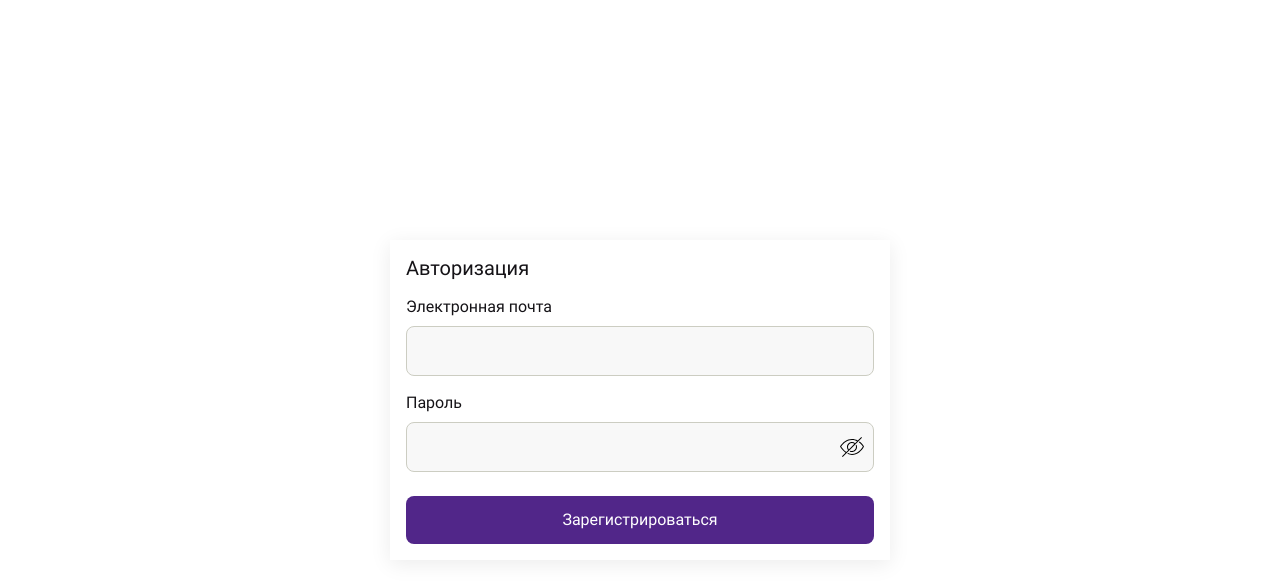
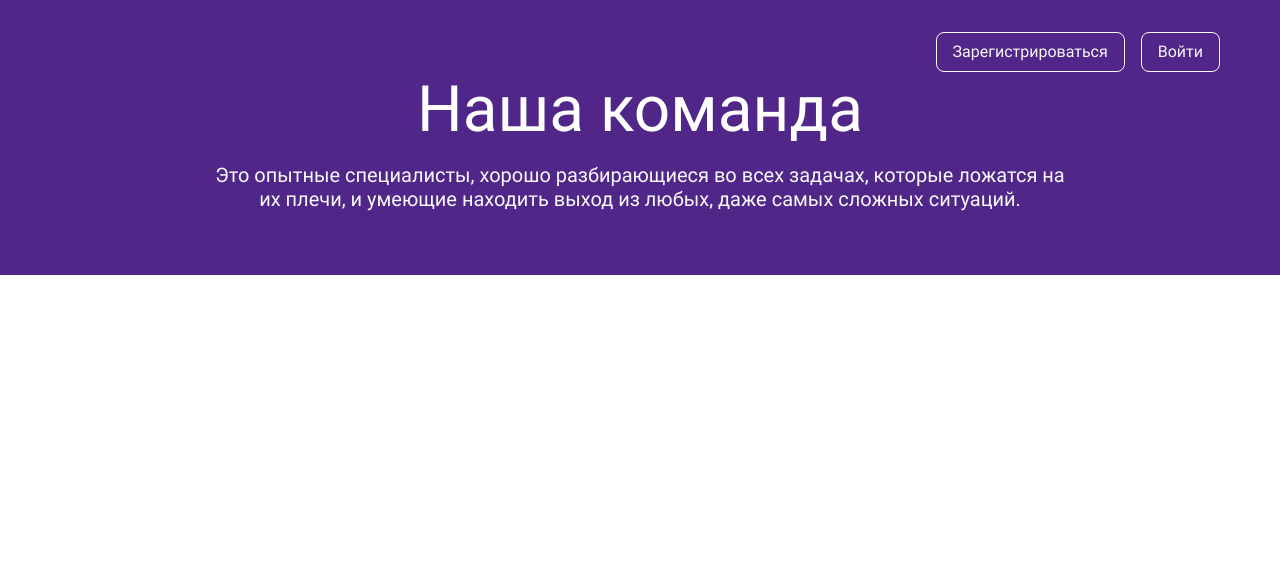
Before and after one commit to evvlboro/antipoff, a React (Create React App) app: page / in a window 1280 px wide. Before the commit this address led to /login. Shown: the top 582 px of the page. Built offline with nearby package versions, Linux system fonts and the light colour scheme.

Commit message:
feat(main): add main page header

```diff
--- a/src/components/App/index.js
+++ b/src/components/App/index.js
@@ -1,7 +1,20 @@
+import { useEffect } from 'react';
+import { useDispatch } from 'react-redux';
 import { Routes } from '../Routes';
+import { autoLoginUser } from '../../store/slices/user';
 import './styles.scss';
 
 function App() {
+  const dispatch = useDispatch();
+
+  useEffect(() => {
+    const token = localStorage.getItem('token');
+
+    if (token) {
+      dispatch(autoLoginUser());
+    }
+
+  }, [dispatch]);
   return (
     <div className="App">
       <Routes />
--- a/src/components/Button/style.scss
+++ b/src/components/Button/style.scss
@@ -33,14 +33,11 @@
 		cursor: auto;
 	}
 
-	&_color-primary:hover:disabled {
-		background: #cccdc2;
-	}
+	&_color-secondary {
+		border: 1px solid #f8f8f8;
+		background: transparent;
 
-	&_color-secondary {
-		background: transparent;
-		padding: 6px 14px;
-		border: 2px solid #c3f402;
+		color: #f8f8f8;
 	}
 
 	&_color-secondary:disabled {
@@ -49,22 +46,4 @@
 		color: #cccdc2;
 		cursor: auto;
 	}
-
-	&_color-secondary:hover {
-		border-color: rgba($color: #000000, $alpha: 0);
-		padding: 6px 14px;
-		background: #c3f402;
-	}
-
-	&_color-secondary:active {
-		border-color: rgba($color: #000000, $alpha: 0);
-		padding: 6px 14px;
-		background: #3fe911;
-	}
-
-	&_color-secondary:hover:disabled {
-		background: transparent;
-		padding: 6px 14px;
-		border: 2px solid #cccdc2;
-	}
 }
--- a/src/components/Routes/index.js
+++ b/src/components/Routes/index.js
@@ -2,16 +2,14 @@ import { Routes as RoutesDOM, Route } from 'react-router-dom';
 
 import { ROUTES } from '../../constants';
 import { Main, Registration, Login, NotFound } from '../../pages';
-import { PrivateRoute, PublicRoute } from '..';
+import { PublicRoute } from '..';
 
 export const Routes = () => (
 	<RoutesDOM>
 		<Route
 			path={ROUTES.ROOT}
 			element={
-				<PrivateRoute>
-					<Main />
-				</PrivateRoute>
+				<Main />
 			}
 		/>
 		<Route
--- a/src/pages/Main/index.js
+++ b/src/pages/Main/index.js
@@ -1,6 +1,66 @@
+import { useNavigate } from 'react-router-dom';
+import { useDispatch, useSelector } from 'react-redux';
+import { logoutUser } from '../../store/slices/user';
+import { Button } from '../../components';
+import './style.scss';
+import { ROUTES } from '../../constants';
+
 export const Main = () => {
-    console.log('main page');
+    const dispatch = useDispatch();
+    const isAuthenticated = useSelector(state => state.user.isAuthenticated);
+
+    const navigate = useNavigate();
+
+    const handleLogout = () => {
+        dispatch(logoutUser());
+    }
+
+    const handleRegistrate = () => {
+        navigate(ROUTES.REGISTRATION);
+    }
+
+    const handleLogin = () => {
+        navigate(ROUTES.LOGIN);
+    }
+
     return (
-        <div>Main page</div>
+        <section className='main'>
+            <header className="main__header">
+                {isAuthenticated ?
+                    <Button
+                        label='Выход'
+                        type='button'
+                        color='secondary'
+                        size='medium'
+                        className='main__logout-btn'
+                        onClick={handleLogout}
+                    />
+                    :
+                    <div className='main__btn-container'>
+                        <Button
+                            label='Зарегистрироваться'
+                            type='button'
+                            color='secondary'
+                            size='medium'
+                            onClick={handleRegistrate}
+                        />
+                        <Button
+                            label='Войти'
+                            type='button'
+                            color='secondary'
+                            size='medium'
+                            className='main__login-btn'
+                            onClick={handleLogin}
+                        />
+                    </div>
+                }
+                <h1 className='main__title'>Наша команда</h1>
+                <h2 className='main__subtitle'>
+                    Это опытные специалисты, хорошо разбирающиеся во всех задачах,
+                    которые ложатся на их плечи, и умеющие находить выход из любых,
+                    даже самых сложных ситуаций.
+                </h2>
+            </header>
+        </section>
     )
 }
--- a/src/pages/Main/style.scss
+++ b/src/pages/Main/style.scss
@@ -0,0 +1,48 @@
+.main {
+	display: flex;
+	flex-direction: column;
+	justify-content: center;
+
+	&__header {
+		padding: 32px 60px 64px;
+		background: #512689;
+		display: flex;
+		flex-direction: column;
+		justify-content: center;
+		align-items: center;
+	}
+
+	&__btn-container {
+		align-self: flex-end;
+	}
+
+	&__logout-btn {
+		align-self: flex-end;
+	}
+
+	&__login-btn {
+		margin-left: 16px;
+	}
+
+	&__title {
+		margin: 0;
+		margin-bottom: 16px;
+		text-align: center;
+		color: #fff;
+		font-size: 64px;
+		font-style: normal;
+		font-weight: 400;
+		line-height: normal;
+	}
+
+	&__subtitle {
+		max-width: 850px;
+		margin: 0;
+		color: #f8f8f8;
+		text-align: center;
+		font-size: 20px;
+		font-style: normal;
+		font-weight: 400;
+		line-height: normal;
+	}
+}
--- a/src/store/slices/user.js
+++ b/src/store/slices/user.js
@@ -14,6 +14,24 @@ const userSlice = createSlice({
         registerSuccess: false,
         requestCounter: 0,
         isAuthenticated: false,
+    },
+    reducers: {
+        autoLoginUser(state) {
+            return {
+                ...state,
+                isAuthenticated: true,
+                errorMessage: ''
+            }
+        },
+        logoutUser(state) {
+            localStorage.removeItem('token');
+
+            return {
+                ...state,
+                isAuthenticated: false,
+                errorMessage: ''
+            }
+        }
     },
     extraReducers: (builder) => {
         builder.addCase(registerUser.pending, (state) => ({
@@ -58,3 +76,5 @@ const userSlice = createSlice({
 });
 
 export default userSlice.reducer;
+
+export const { autoLoginUser, logoutUser } = userSlice.actions;
--- a/src/store/thunk/loginUser.js
+++ b/src/store/thunk/loginUser.js
@@ -2,7 +2,7 @@ import { createAsyncThunk } from '@reduxjs/toolkit';
 import { login } from '../../untils/mianApi';
 
 export const loginUser = createAsyncThunk(
-	'jwt/create',
+	'user/login',
 	async (payload, thunkAPI) => {
 		try {
 			const response = await login(payload);
```
